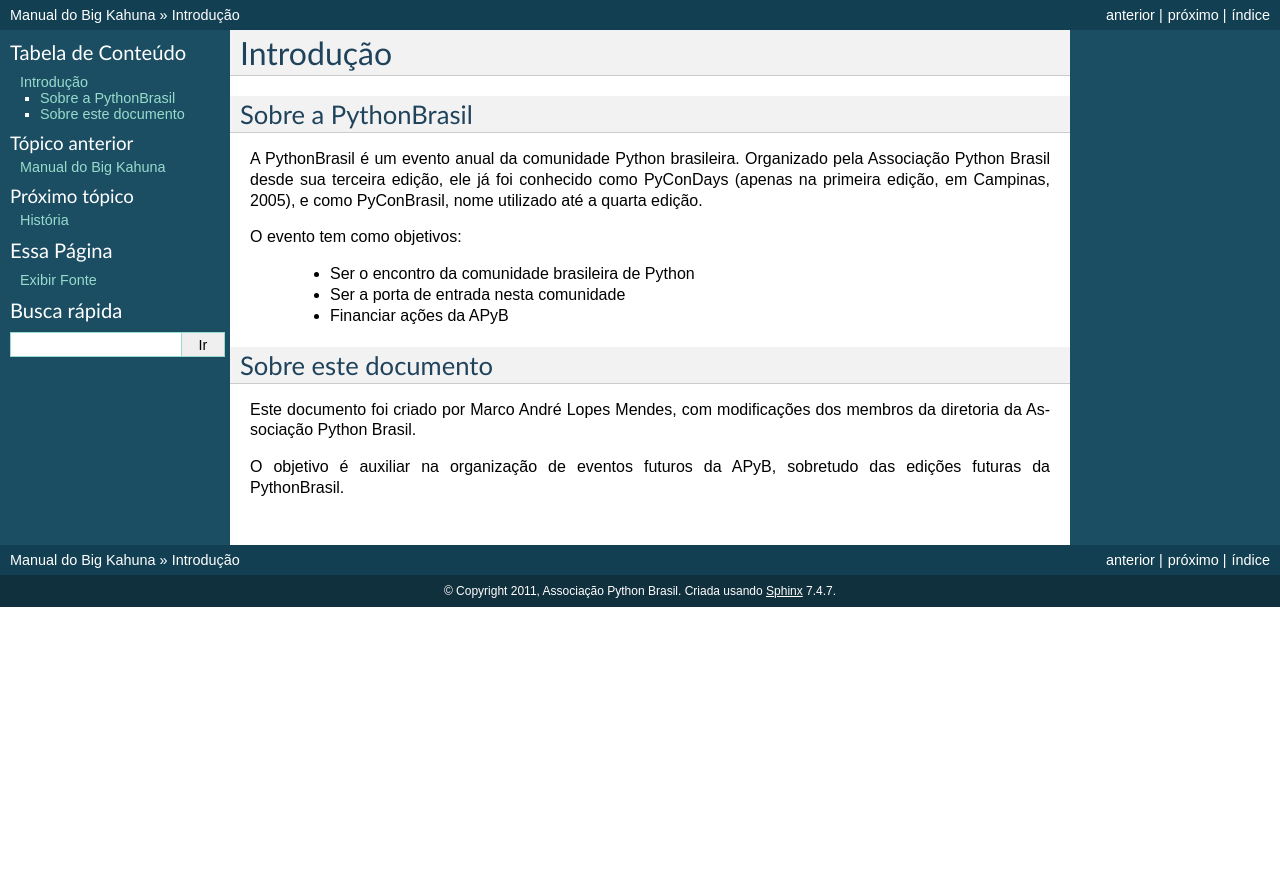
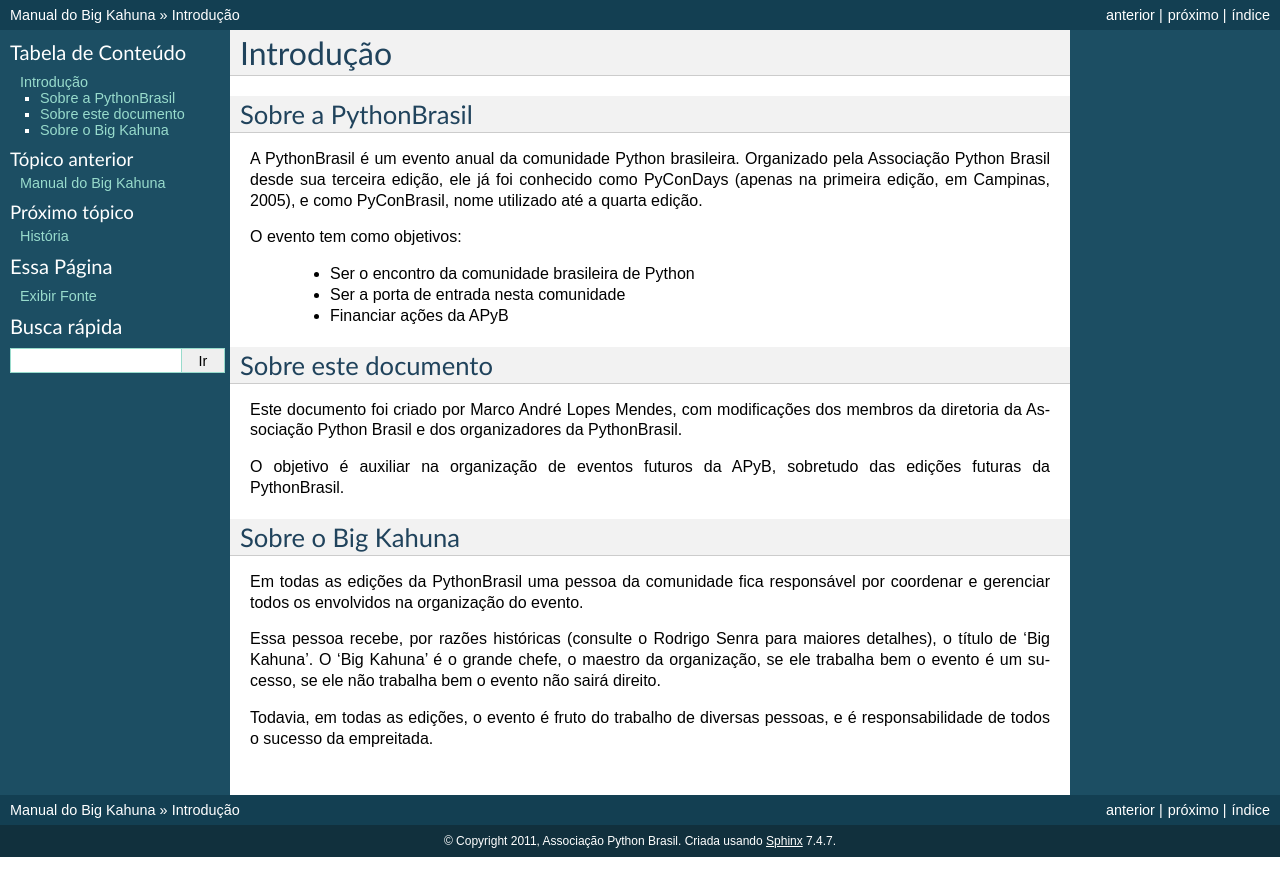
Before and after one commit to pythonbrasil/manual, a Sphinx documentation site: the page built from source/introducao.txt, in a window 1280 px wide. Shown: the top 896 px of the page. Built offline with Sphinx 7.4.7, drawn with Linux system fonts in a browser that asks for light colours.

Commit message:
Update introducao

```diff
--- a/source/introducao.txt
+++ b/source/introducao.txt
@@ -23,7 +23,22 @@
 =====================
 
 Este documento foi criado por Marco André Lopes Mendes, com modificações dos
-membros da diretoria da Associação Python Brasil.
+membros da diretoria da Associação Python Brasil e dos organizadores da
+PythonBrasil.
 
 O objetivo é auxiliar na organização de eventos futuros da APyB, sobretudo das
 edições futuras da PythonBrasil.
+
+Sobre o Big Kahuna
+=====================
+
+Em todas as edições da PythonBrasil uma pessoa da comunidade fica responsável
+por coordenar e gerenciar todos os envolvidos na organização do evento.
+
+Essa pessoa recebe, por razões históricas (consulte o Rodrigo Senra para
+maiores detalhes), o título de 'Big Kahuna'. O 'Big Kahuna' é o grande chefe,
+o maestro da organização, se ele trabalha bem o evento é um sucesso,
+se ele não trabalha bem o evento não sairá direito.
+
+Todavia, em todas as edições, o evento é fruto do trabalho de diversas pessoas,
+e é responsabilidade de todos o sucesso da empreitada.
```
